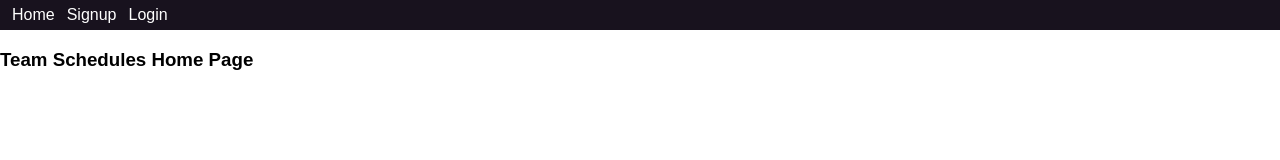
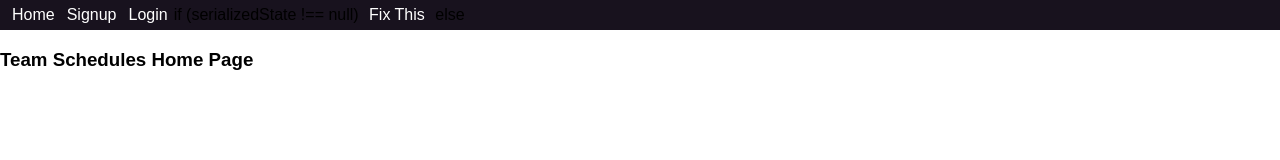
Before and after one commit to bigrocketgames/learn-final-client, a React (Create React App) app: page / in a window 1280 px wide. Shown: the top 160 px of the page. Built offline with nearby package versions, Linux system fonts and the light colour scheme; no server answers.

Commit message:
Working on adding links based on if user is admin.

```diff
--- a/src/containers/App.js
+++ b/src/containers/App.js
@@ -32,6 +32,8 @@ const styles = StyleSheet.create({
 
 const NotFound = () => <div>NotFound</div>
 
+const isAdmin = localStorage.getItem('team.schedule.admin');
+
 class App extends Component {
 
   // constructor(props){
@@ -48,6 +50,8 @@ class App extends Component {
   //     .then(sports => this.setState({ sports }))
   // }
 
+
+
   render() {
     console.log(this.state)
     return(
@@ -58,6 +62,11 @@ class App extends Component {
               <NavLink className={css(styles.navlink)} to="/">Home</NavLink>
               <NavLink className={css(styles.navlink)} to="/signup">Signup</NavLink>
               <NavLink className={css(styles.navlink)} to="/login">Login</NavLink>
+              if (serializedState !== null) {
+                <NavLink className={css(styles.navlink)} to="/">Fix This</NavLink>
+              } else {
+
+              }
             </div>
           </div>
 
```
